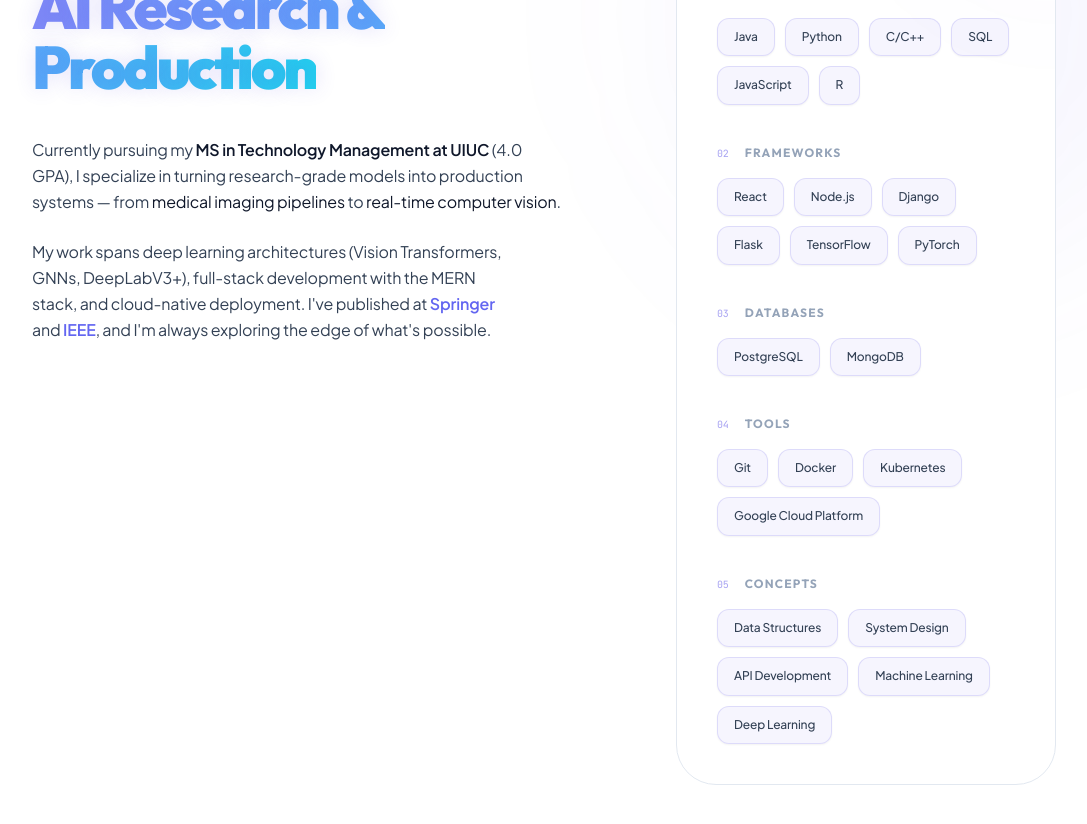
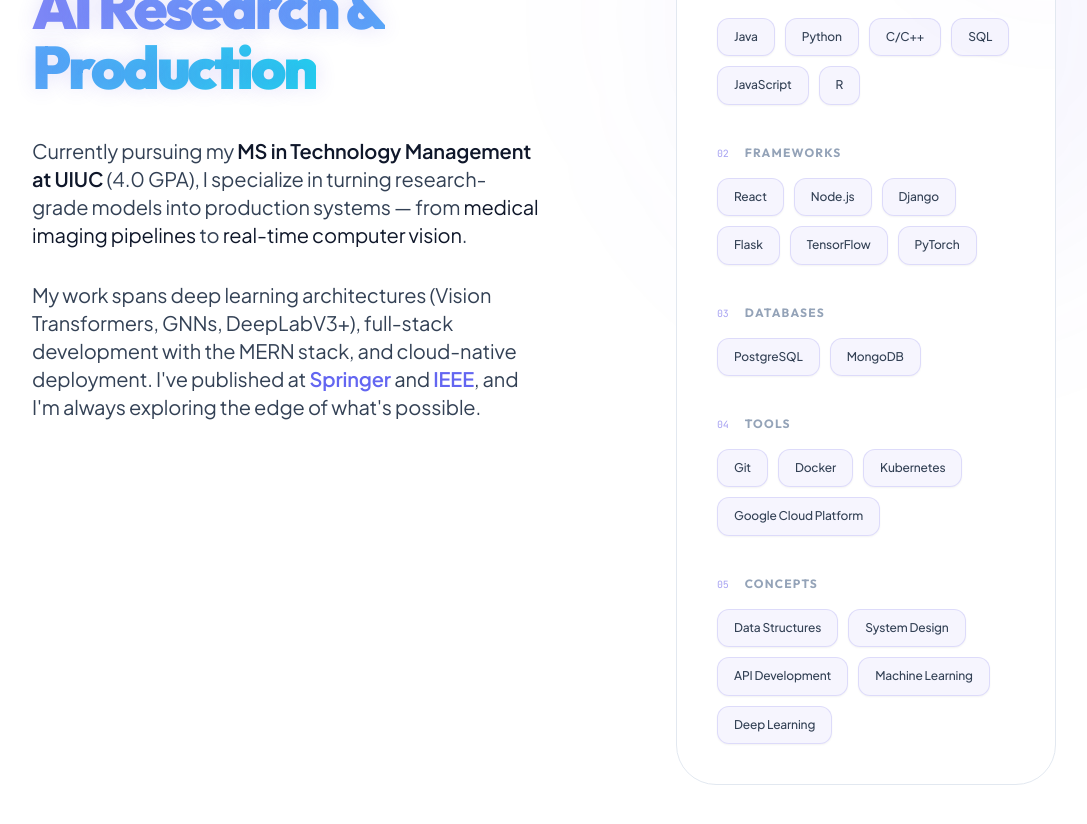
Before and after one commit to Medhovarsh/Medhovarsh-Portfolio, a React (Vite) app: page / in a window 1280 px wide. Shown: the part 1060-1884 px from the top of the page, without its empty margins (96-1183 px from the left). Built offline with nearby package versions, Linux system fonts and the light colour scheme.

Commit message:
style: improve About font size and HUD button visibility

```diff
--- a/src/App.tsx
+++ b/src/App.tsx
@@ -91,12 +91,12 @@ function App() {
               animate={{ opacity: 1, scale: 1 }}
               transition={{ delay: 0.8 }}
               onClick={() => setIsTechSpecsOpen(prev => !prev)}
-              className={`fixed top-6 right-6 z-50 p-3 rounded-full backdrop-blur-xl border transition-all duration-300 group ${isTechSpecsOpen
+              className={`fixed top-6 right-6 z-50 p-4 rounded-full backdrop-blur-xl border transition-all duration-300 group ${isTechSpecsOpen
                 ? 'bg-indigo-500/10 border-indigo-500/50 text-indigo-400 shadow-[0_0_20px_rgba(99,102,241,0.3)]'
                 : 'bg-white/5 border-white/10 text-white/50 hover:text-indigo-400 hover:border-indigo-500/50 hover:bg-indigo-500/10'
                 }`}
             >
-              <Activity size={20} className={isTechSpecsOpen ? 'animate-pulse' : ''} />
+              <Activity size={24} className={isTechSpecsOpen ? 'animate-pulse' : ''} />
               <span className="absolute right-full mr-4 top-1/2 -translate-y-1/2 px-3 py-1.5 bg-black/60 backdrop-blur-md border border-white/10 text-xs rounded-lg text-white opacity-0 group-hover:opacity-100 transition-opacity whitespace-nowrap pointer-events-none">
                 {isTechSpecsOpen ? 'Hide System Stats' : 'View Developer HUD'}
               </span>
--- a/src/components/About.tsx
+++ b/src/components/About.tsx
@@ -30,7 +30,7 @@ const About = () => {
                             </span>
                         </h2>
 
-                        <div className="space-y-6 text-base font-normal leading-relaxed" style={{ color: 'var(--theme-text-secondary)' }}>
+                        <div className="space-y-8 text-lg md:text-xl font-normal leading-relaxed" style={{ color: 'var(--theme-text-secondary)' }}>
                             <p className="text-balance">
                                 Currently pursuing my <strong className="font-semibold" style={{ color: 'var(--theme-text-primary)' }}>MS in Technology Management at UIUC</strong> (4.0 GPA),
                                 I specialize in turning research-grade models into production systems — from
```
